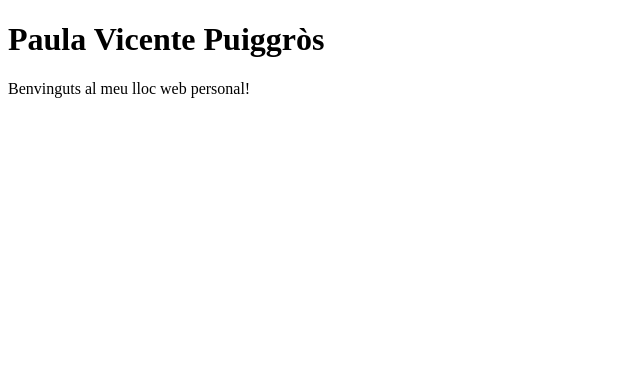
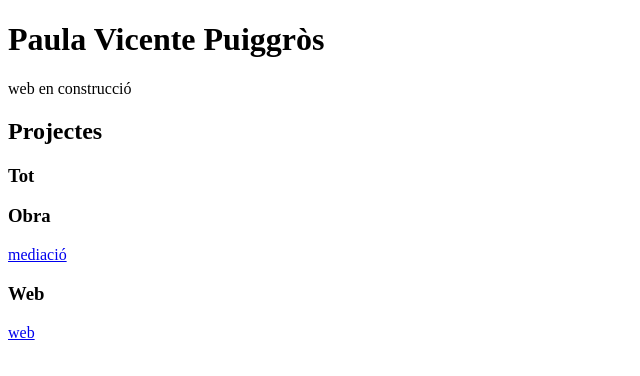
Before and after one commit to paulavicentepuiggros/website, a plain HTML site: page index.html in a window 1280 px wide. Shown: the whole page, without its empty margins (0-640 px from the left). Drawn offline with Linux system fonts and the light colour scheme.

Commit message:
2na prova

```diff
--- a/index.html
+++ b/index.html
@@ -1,12 +1,20 @@
 <!DOCTYPE html>
 <html lang="cat">
+
 <head>
     <meta charset="UTF-8">
     <meta name="viewport" content="width=device-width, initial-scale=1.0">
     <title>Paula Vicente Puiggròs</title>
 </head>
+
 <body>
- <h1>Paula Vicente Puiggròs</h1>
- <p>Benvinguts al meu lloc web personal! </p>
+    <h1>Paula Vicente Puiggròs</h1>
+    <p>web en construcció </p>
+    <h2>Projectes</h2>
+    <h3>Tot</h3>
+    <h3>Obra</h3>
+
+    <a href="mediacio.html">mediació</a>
+    <h3>Web</h3>
+    <a href="https://paulavicente.hotglue.me/">web</a>
 </body>
-</html>
```
Also changed, not shown: mediacio.html (added, +11 -0 lines).
